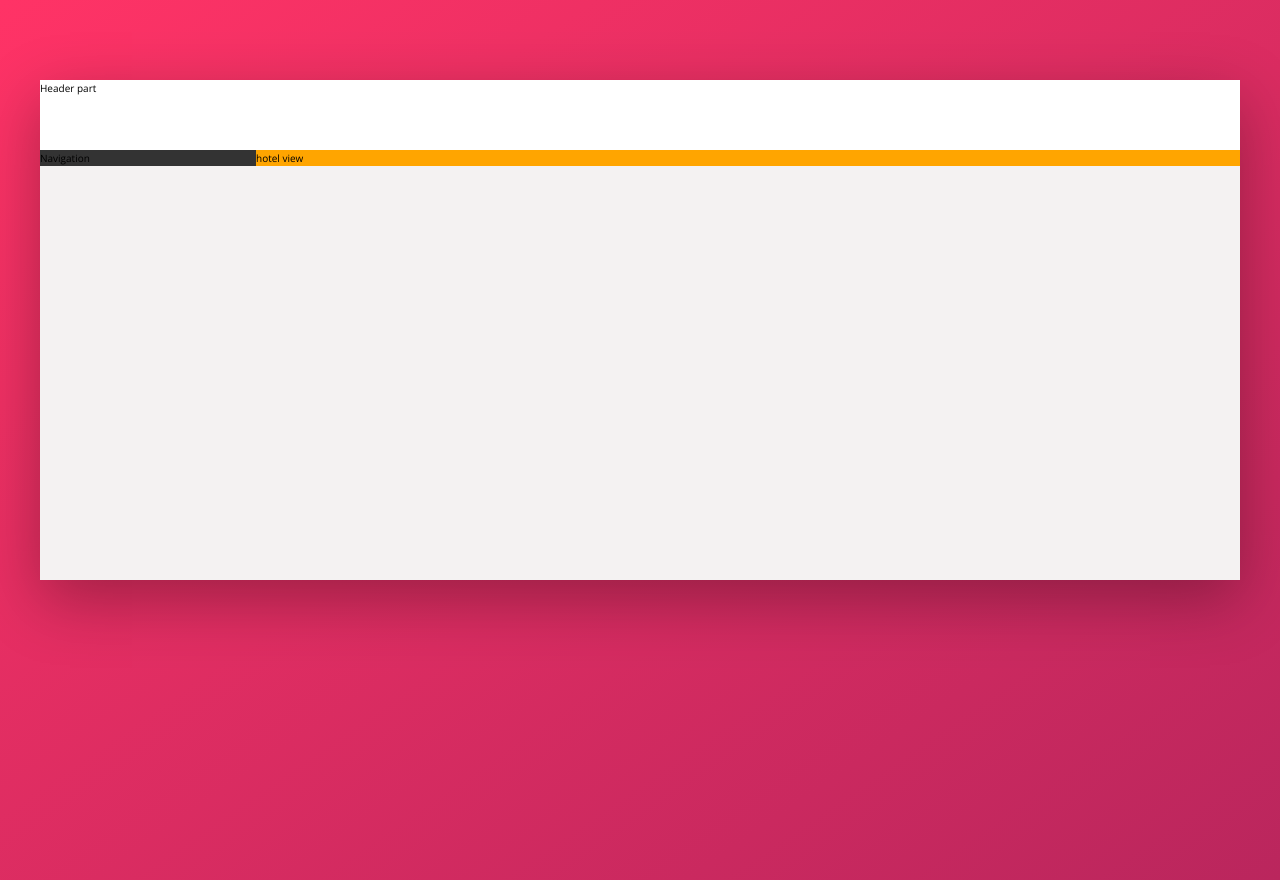
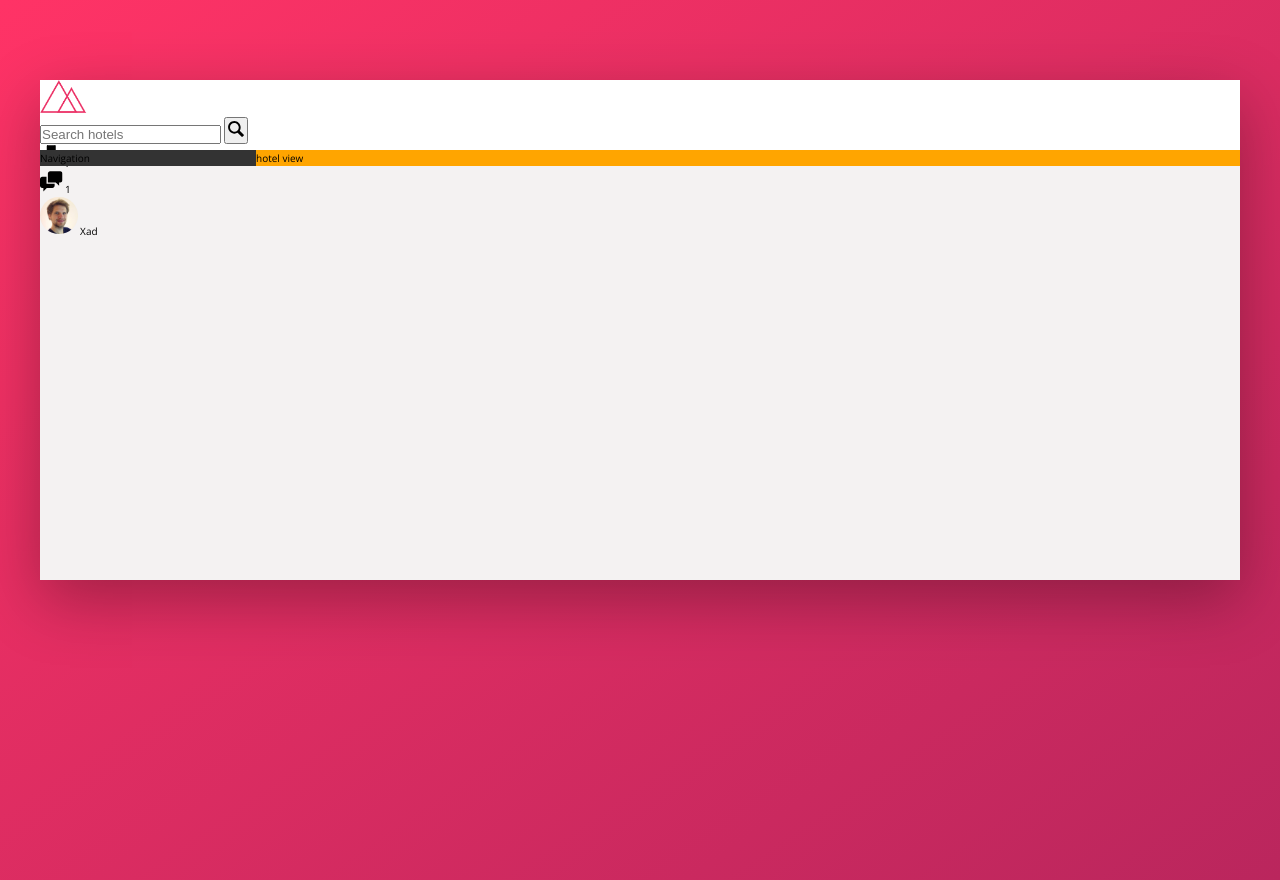
Before and after one commit to Dejan85/Hotel---Search, a website: page index.html in a window 1280 px wide. Drawn offline with nearby package versions, Linux system fonts and the light colour scheme.

Commit message:
Building the header

```diff
--- a/index.html
+++ b/index.html
@@ -14,7 +14,39 @@
   <body>
     <div class="container">
       <header class="header">
-        Header part
+        <img src="img/logo.png" alt="xad" class="logo" />
+        <form action="#" class="search">
+          <input
+            type="text"
+            class="search__input"
+            placeholder="Search hotels"
+          />
+          <button class="search__button">
+            <svg class="search__icon">
+              <use xlink:href="img/sprite.svg#icon-magnifying-glass"></use>
+            </svg>
+          </button>
+        </form>
+
+        <nav class="user-nav">
+          <div class="user-nav__icon-box">
+            <svg class="user-nav__icon">
+              <use xlink:href="img/sprite.svg#icon-bookmark"></use>
+            </svg>
+            <span class="user-nav__notification">7</span>
+          </div>
+
+          <div class="user-nav__icon-box">
+            <svg class="user-nav__icon">
+              <use xlink:href="img/sprite.svg#icon-chat"></use>
+            </svg>
+            <span class="user-nav__notification">1</span>
+          </div>
+          <div class="user-nav__user">
+            <img src="img/user.jpg" alt="xad" class="user-nav__user-photo" />
+            <span class="user-nav__user-name">Xad</span>
+          </div>
+        </nav>
       </header>
       <div class="content">
         <nav class="sidebar">
--- a/sass/_components.scss
+++ b/sass/_components.scss
@@ -0,0 +1,42 @@
+// logo
+.logo {
+  height: 3.25rem;
+}
+
+// search
+.search {
+  &__input {
+  }
+
+  &__button {
+  }
+
+  &__icon {
+    height: 2rem;
+    width: 2rem;
+  }
+}
+
+// navigation
+.user-nav {
+  &__icon-box {
+  }
+  &__icon {
+    height: 2.25rem;
+    width: 2.25rem;
+  }
+
+  &__notification {
+  }
+
+  &__user {
+  }
+
+  &__user-photo {
+    height: 3.75rem;
+    border-radius: 50%;
+  }
+
+  &__user-name {
+  }
+}
```
Also changed, not shown: css/style.css.
